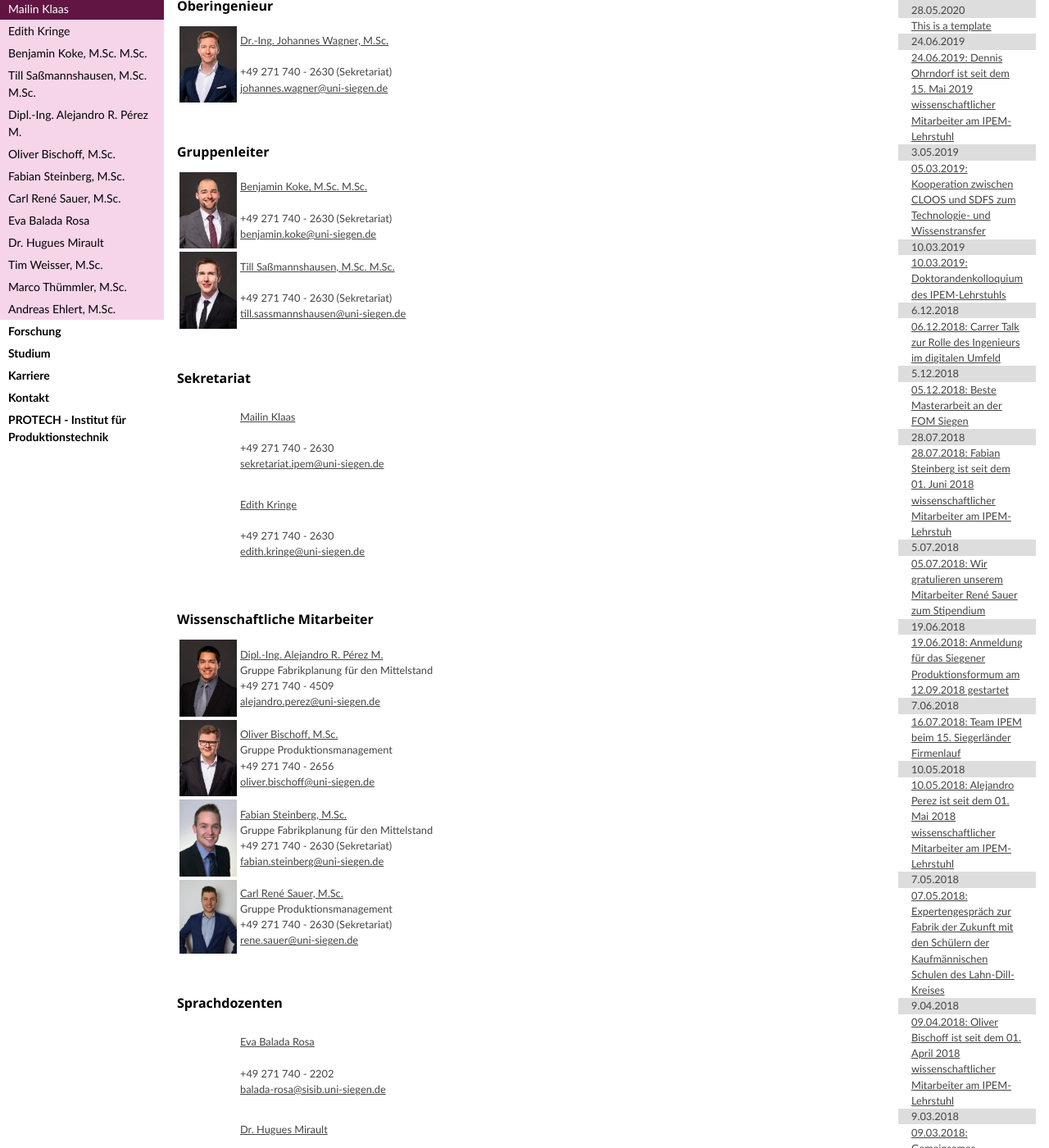
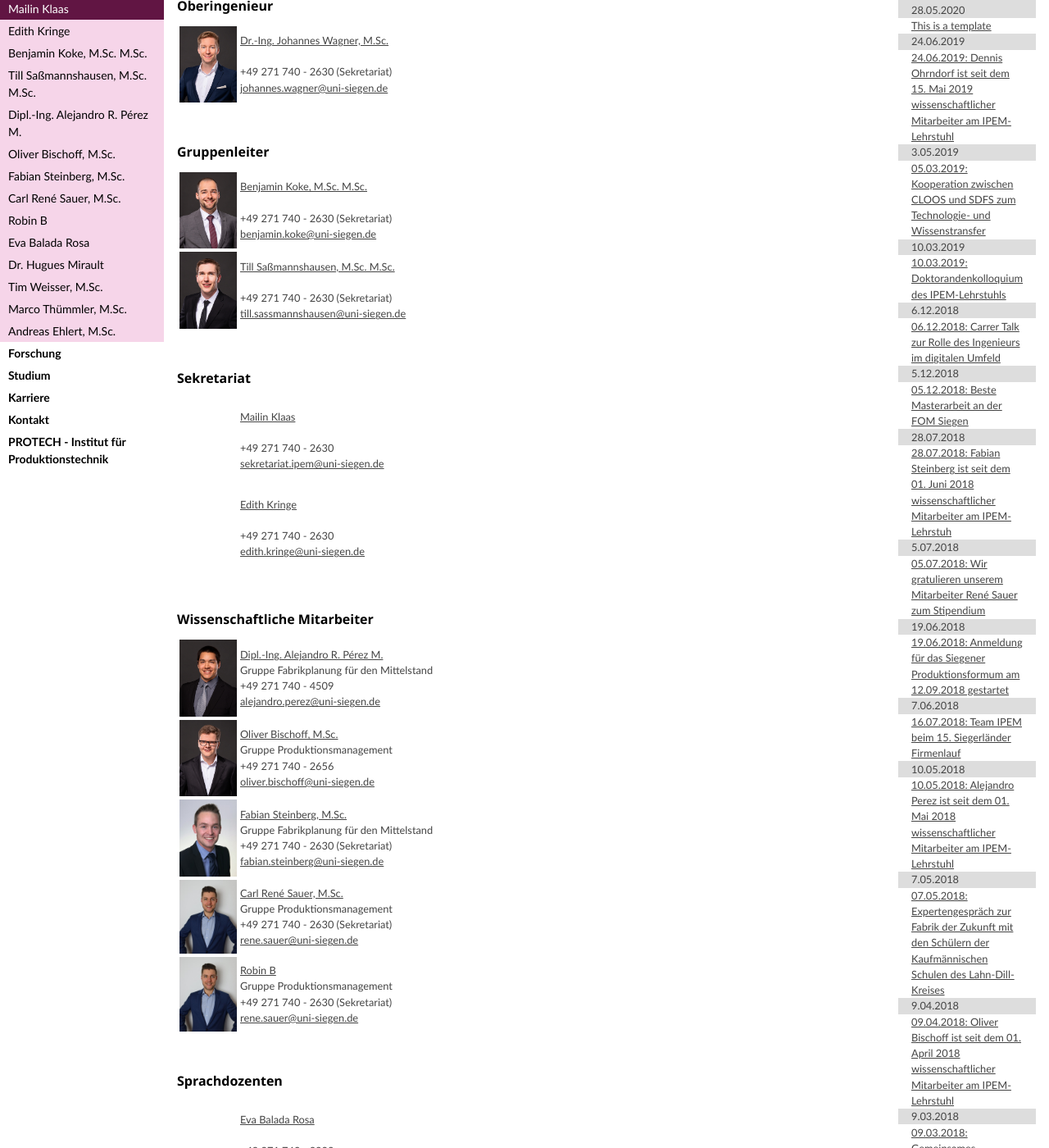
Before and after one commit to arpm92/IPEMweb, a Jekyll site: the page built from team/index.md, in a window 1280 px wide and 1400 px high, scrolled down 404 px. Shown: the whole window at 82% size. Built offline with Jekyll 4.4.1, drawn with Linux system fonts in a browser that asks for light colours.

Commit message:
update  Robin data

```diff
--- a/_data/team.yml
+++ b/_data/team.yml
@@ -180,6 +180,24 @@
 
 - filename: sauer
   fullname: Carl René Sauer, M.Sc.
+  status: staff
+  team: Gruppe Produktionsmanagement
+  tel: +49 271 740 - 2630 (Sekretariat)
+  fax: +49 271 740 - 12628
+  email: rene.sauer@uni-siegen.de
+  image: /team/images/sauer.jpg
+  office: PB-A 304
+  hours: nur nach Vereinbarung
+  publication: true
+  xing: https://www.xing.com/profile/Rene_Sauer14
+  linkedin: https://www.linkedin.com/in/ren%C3%A9-sauer-1a503b156/
+  #orcid: not found
+  #gschoolar: not found
+  #resume: ''
+  active: true
+
+- filename: bla
+  fullname: Robin B
   status: staff
   team: Gruppe Produktionsmanagement
   tel: +49 271 740 - 2630 (Sekretariat)
```
